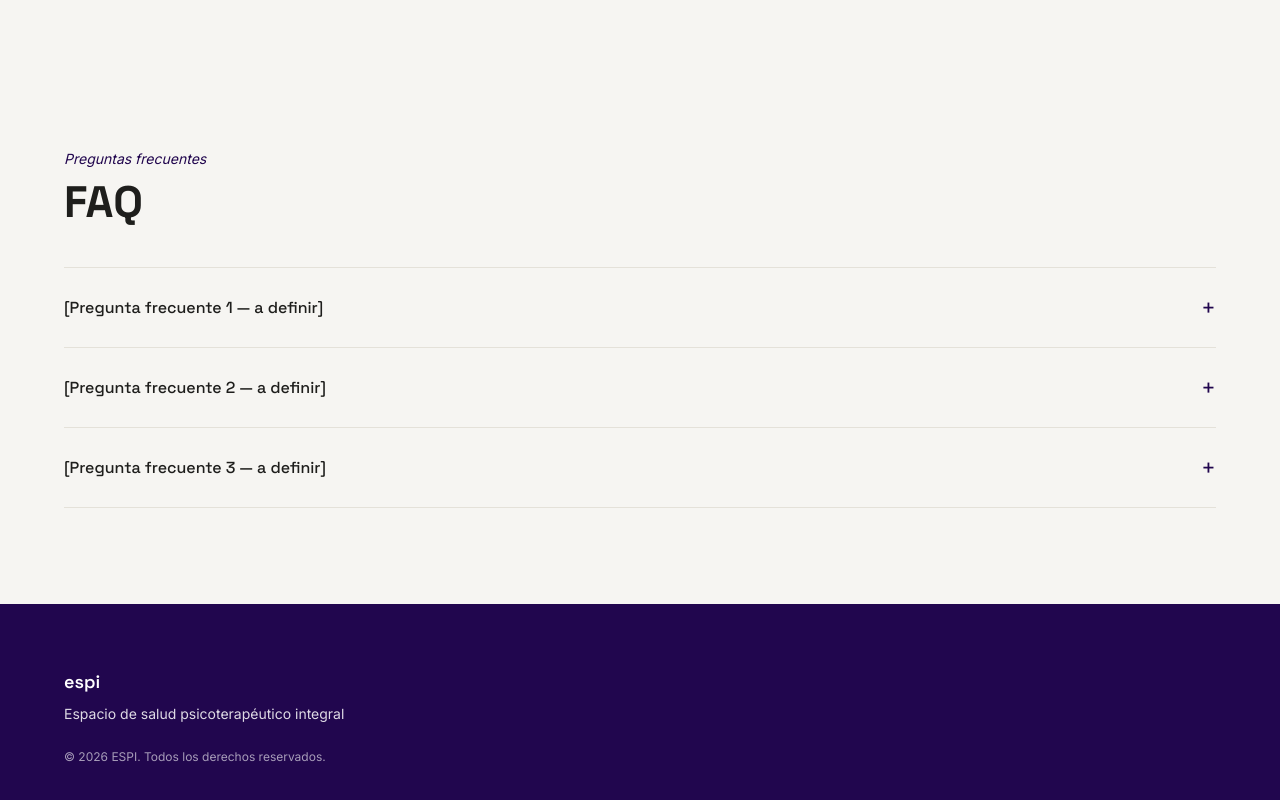
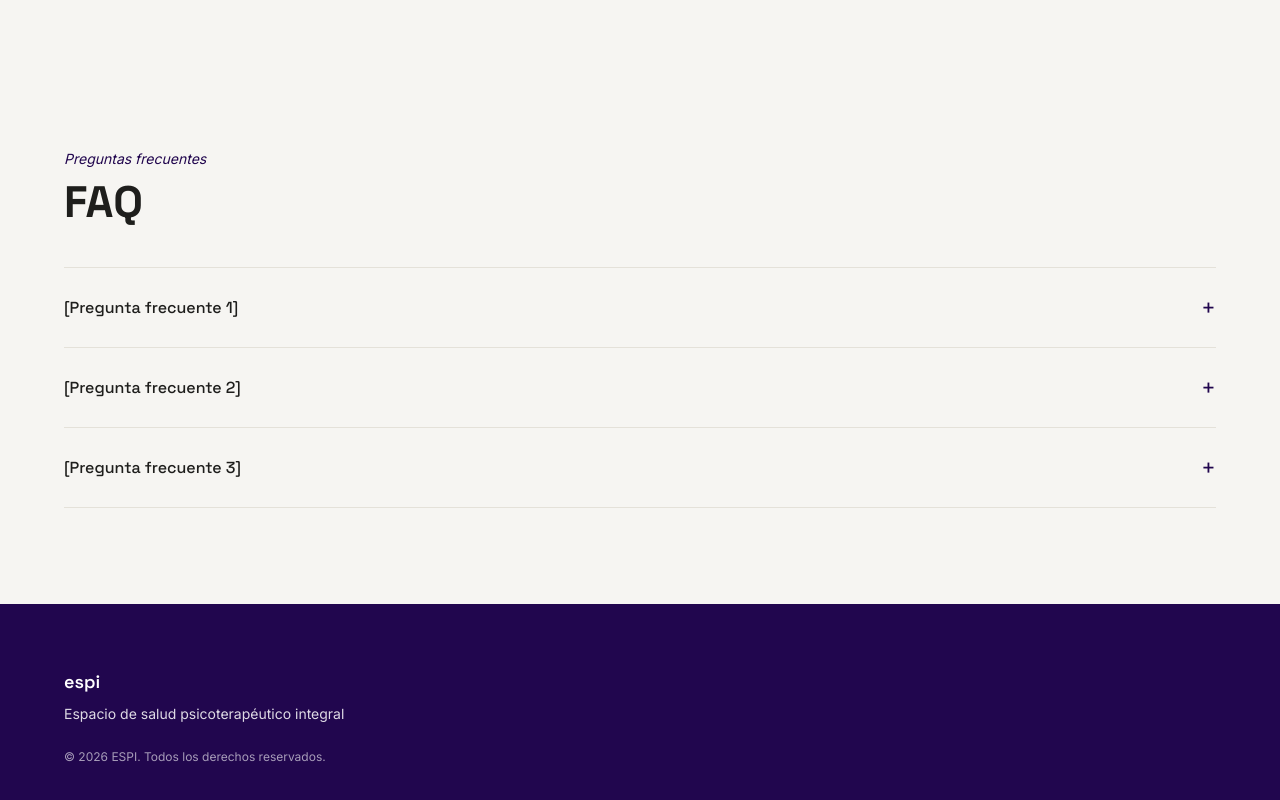
Before and after one commit to matiasbiasioli/espi-web, a React (Vite) app: page / in a window 1280 px wide. Shown: the part 4627-5427 px from the top of the page. Built offline with nearby package versions, Linux system fonts and the light colour scheme; a web font is replaced by a local one.

Commit message:
home changes

```diff
--- a/src/components/sections/Faq.jsx
+++ b/src/components/sections/Faq.jsx
@@ -3,16 +3,16 @@ import "./Faq.css";
 
 const FAQ_ITEMS = [
   {
-    question: "[Pregunta frecuente 1 — a definir]",
-    answer: "[Respuesta pendiente.]",
+    question: "[Pregunta frecuente 1]",
+    answer: "[Respuesta]",
   },
   {
-    question: "[Pregunta frecuente 2 — a definir]",
-    answer: "[Respuesta pendiente.]",
+    question: "[Pregunta frecuente 2]",
+    answer: "[Respuesta]",
   },
   {
-    question: "[Pregunta frecuente 3 — a definir]",
-    answer: "[Respuesta pendiente.]",
+    question: "[Pregunta frecuente 3]",
+    answer: "[Respuesta]",
   },
 ];
 
```
